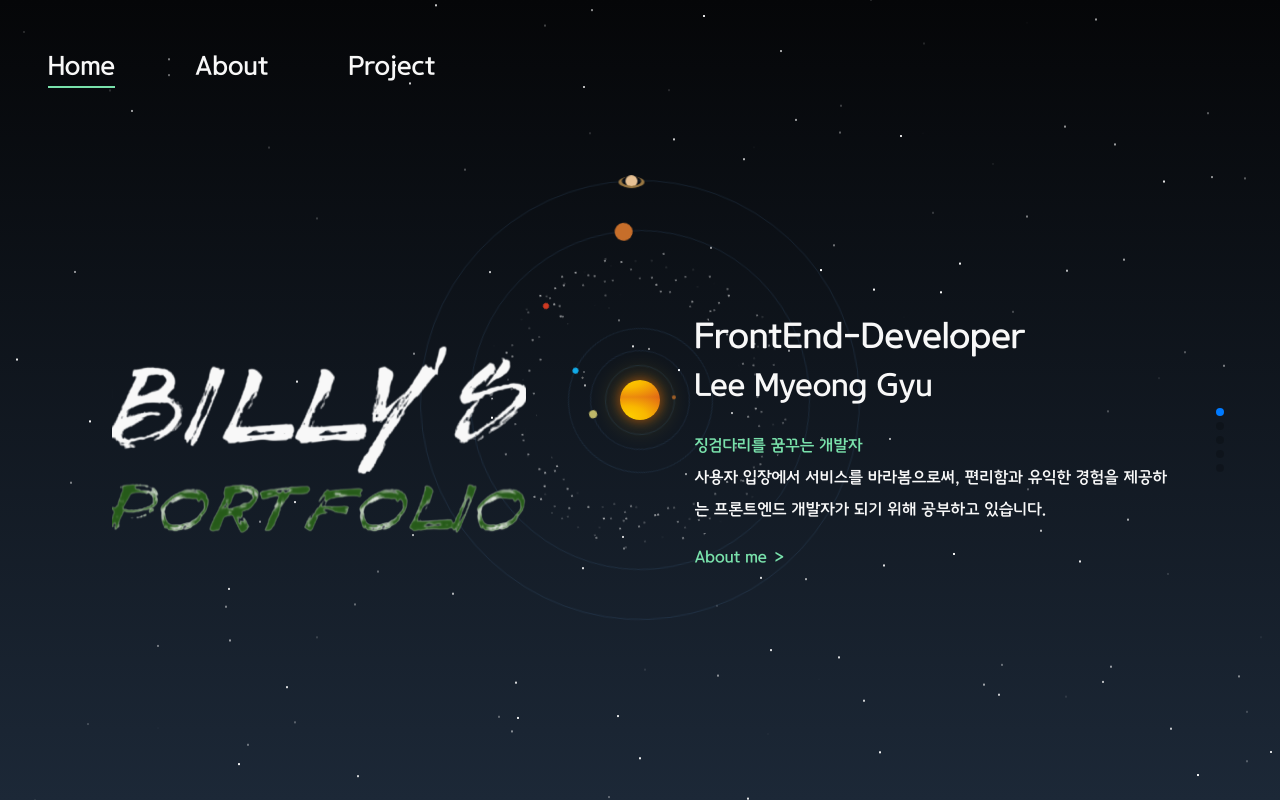
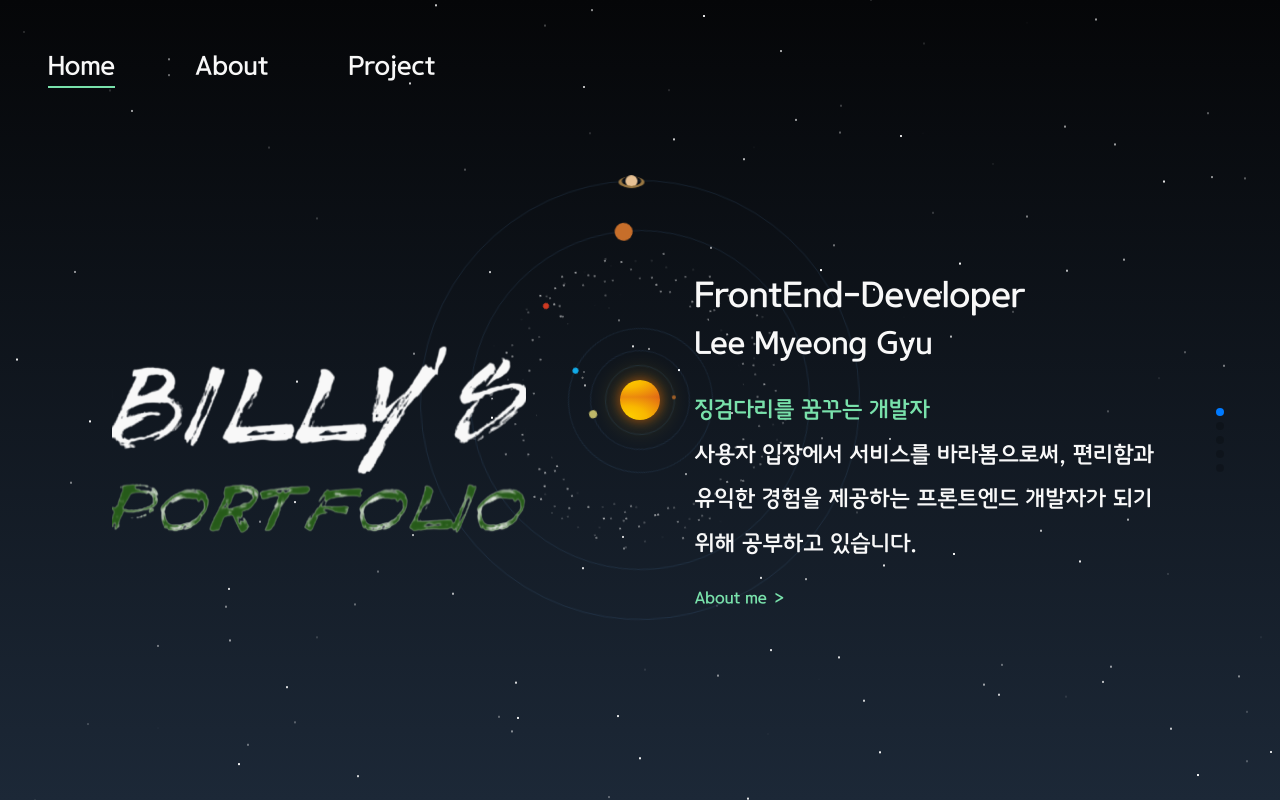
Before and after one commit to billy5982/-portfolio, a React (Vite) app: page / in a window 1280 px wide. Built offline with nearby package versions, Linux system fonts and the light colour scheme.

Commit message:
🐛 fix :  오타 수정

```diff
--- a/tailwind.config.js
+++ b/tailwind.config.js
@@ -18,8 +18,8 @@ module.exports = {
         mainTitle: '2.7vmax',
         subTitle: '2.4vmax',
         primaryTitle: '2.2vmax',
-        descSize: '1.75max',
-        extraDesc: '1.5max',
+        descSize: '1.75vmax',
+        extraDesc: '1.5vmax',
       },
     },
   },
```
